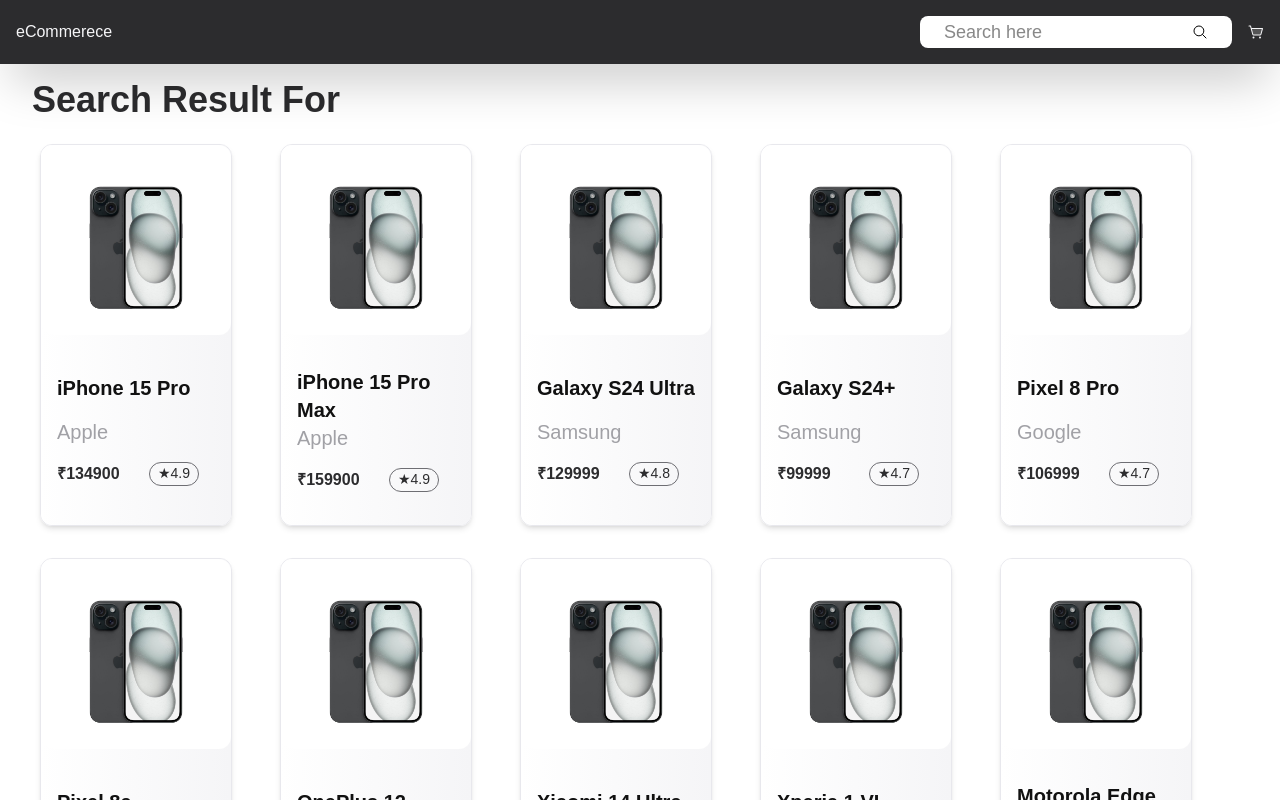
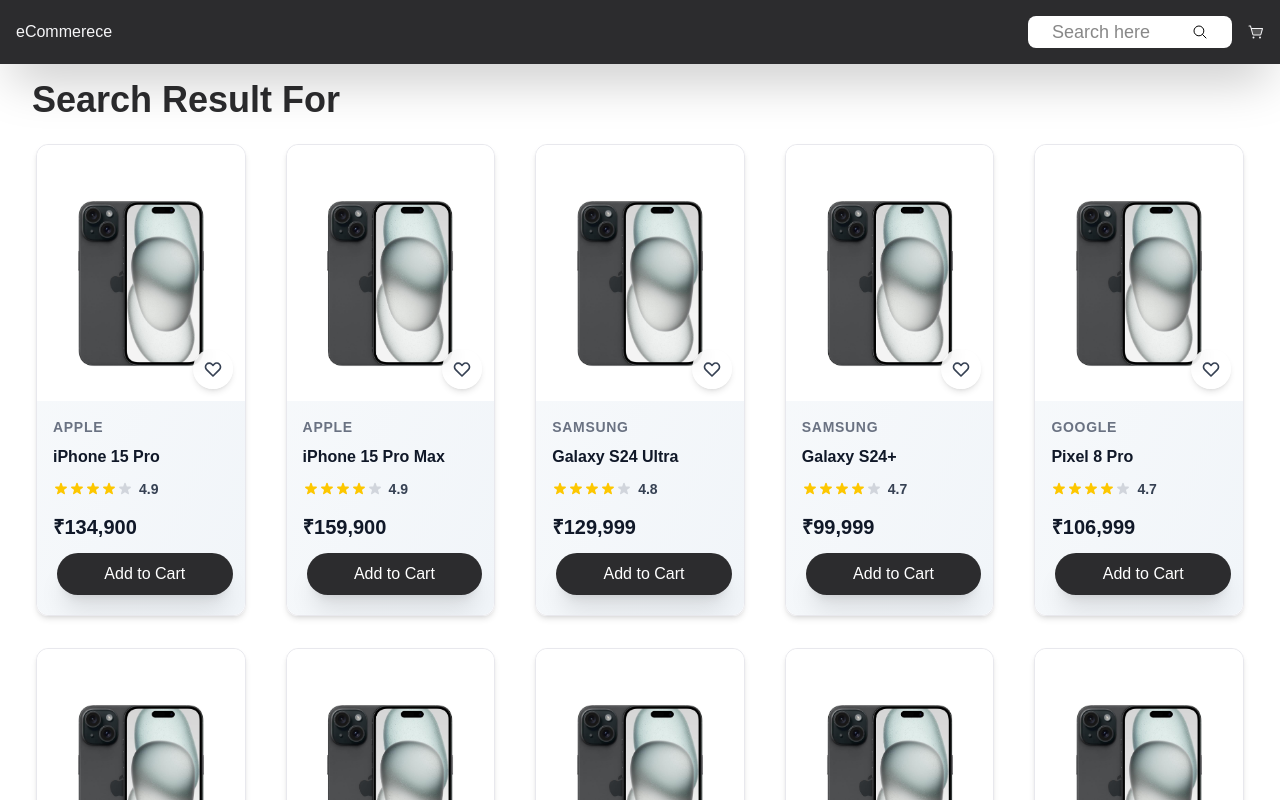
Before and after one commit to omkardalu/eCommerce, a Next.js app: page /search in a window 1280 px wide. Shown: the top 800 px of the page. Built offline with nearby package versions, Linux system fonts and the light colour scheme.

Commit message:
fix procuct card stylings and typos

```diff
--- a/app/cart/page.jsx
+++ b/app/cart/page.jsx
@@ -24,7 +24,7 @@
         {cartItems.length === 0 ? (
           <div>No Items Added Yet</div>
         ) : (
-          <section className="">
+          <section className=" w-screen">
             <div className="p-2 top-13 flex items-center justify-center gap-10 flex-wrap backdrop-blur-2xl  z-10 mb-4 sticky pb-3 md:max-w-1/2   shadow-md  mx-auto rounded-lg bg-(--cloud)/50 text-(--graphite) text-center">
               <p className="p-2 ">
                 Total Items: <p className="text-2xl">{cartItems.length}</p>
--- /dev/null
+++ b/components/AddToCartButton.jsx
@@ -0,0 +1,44 @@
+import React, { useEffect, useState } from "react";
+import Button from "./Button";
+import { useCart } from "@/app/providers/CartProvider";
+import { useToast } from "@/app/providers/ToastProvider";
+
+const AddToCartButton = ({id,type}) => {
+  const [cart, setCart] = useCart();
+  const toast = useToast();
+  const [addedToCart, setAddedToCart] = useState(false);
+
+  useEffect(() => {
+    if (cart.find((i) => i === id)) setAddedToCart(true);
+  }, []);
+
+  const addToCart = (id) => {
+    setCart([...cart, id]);
+    setAddedToCart(true);
+    toast("Item added to cart");
+  };
+
+  const removeFromCart = (id) => {
+    setCart(cart.filter((i) => i !== id));
+    setAddedToCart(false);
+    toast("Item removed from cart");
+  };
+
+  const handleCartBtn = () => {
+    if (addedToCart) {
+      removeFromCart(id);
+    } else {
+      addToCart(id);
+    }
+  };
+
+  return (
+    <Button
+      handler={handleCartBtn}
+      type={type||2}
+      text={addedToCart ? "Remove from Cart" : "Add to Cart"}
+    />
+  );
+};
+
+export default AddToCartButton;
--- a/components/Button.jsx
+++ b/components/Button.jsx
@@ -8,7 +8,7 @@
     break;
     default: styles = " shadow-xl  bg-(--graphite) text-(--snow) border border-transparent "
   }
-  return <button onClick={handler} className={`px-4 py-2 rounded-3xl cursor-pointer m-1 ${styles}`}>{text}</button>;
+  return <button onClick={handler} className={`px-4 py-2 w-full max-w-auto rounded-3xl cursor-pointer m-1 ${styles}`}>{text}</button>;
 };
 
 export default Button;
--- a/components/ProductCard.jsx
+++ b/components/ProductCard.jsx
@@ -1,32 +1,161 @@
+"use client";
 import Link from "next/link";
+import { useState } from "react";
 import Card from "./Card";
+import AddToCartButton from "./AddToCartButton";
+import ProductClient from "./ProductClient";
 
-const ProductCard = ({ id, name, brand, price, tag, rating }) => {
+const ProductCard = ({
+  id,
+  name,
+  brand,
+  price,
+  originalPrice,
+  tag,
+  rating,
+  image = "images/mobile/iphone15pro1.jpg",
+  badge,
+  discount
+}) => {
+  const [isWishlisted, setIsWishlisted] = useState(false);
+  const [isHovered, setIsHovered] = useState(false);
+
+  const discountPercentage = discount || (originalPrice ? Math.round(((originalPrice - price) / originalPrice) * 100) : 0);
+
   return (
-    <div className="md:w-1/4 shrink-0 h-xl md:mb-2 lg:w-1/5 xl:mb-4 xl:w-1/6 mx-4 ">
+    <div className="w-full sm:w-1/2 md:w-1/3 shrink-0 lg:w-1/4 xl:w-1/5 px-2 sm:px-3 mb-4">
       <Link href={`/product/${id}`}>
-      <Card>
-        <div className="grid grid-cols-2 md:grid-cols-1 md:grid-rows-2 bg-linear-to-l  from-(--cloud) to-(--snow)">
-          <div className="overflow-hidden z-0 hover:shadow-inner flex items-center ">
-              <img className="hover:scale-125 rounded-xl h-full w-auto" src="images/mobile/iphone15pro1.jpg" alt="" />
+        <Card className="h-full">
+          <div
+            className="relative overflow-hidden bg-linear-to-br from-slate-50 to-slate-100 rounded-xl transition-all duration-300"
+            onMouseEnter={() => setIsHovered(true)}
+            onMouseLeave={() => setIsHovered(false)}
+          >
+            {/* Image Container */}
+            <div className="relative overflow-hidden h-48 sm:h-56 md:h-64 flex items-center justify-center bg-white">
+              <img
+                src={image}
+                alt={name}
+                className={`w-full h-full object-cover transition-transform duration-500 ease-out ${
+                  isHovered ? "scale-110" : "scale-100"
+                }`}
+              />
+
+              {/* Badge */}
+              {badge && (
+                <div className="absolute top-3 left-3 bg-red-500 text-white px-3 py-1.5 rounded-full text-xs sm:text-sm font-bold animate-pulse">
+                  {badge}
+                </div>
+              )}
+
+              {/* Discount Badge */}
+              {discountPercentage > 0 && (
+                <div className="absolute top-3 right-3 bg-orange-500 text-white px-2.5 py-1 rounded-lg text-xs sm:text-sm font-bold shadow-lg">
+                  -{discountPercentage}%
+                </div>
+              )}
+
+              {/* Wishlist Button */}
+              <button
+                onClick={(e) => {
+                  e.preventDefault();
+                  setIsWishlisted(!isWishlisted);
+                }}
+                className={`absolute bottom-3 right-3 p-2.5 rounded-full transition-all duration-300 transform ${
+                  isWishlisted
+                    ? "bg-red-500 scale-110"
+                    : "bg-white/80 backdrop-blur-sm hover:bg-white"
+                } shadow-md hover:shadow-lg`}
+              >
+                <svg
+                  className={`w-5 h-5 transition-colors ${isWishlisted ? "text-white" : "text-gray-700"}`}
+                  fill={isWishlisted ? "currentColor" : "none"}
+                  viewBox="0 0 24 24"
+                  stroke="currentColor"
+                >
+                  <path
+                    strokeLinecap="round"
+                    strokeLinejoin="round"
+                    strokeWidth={2}
+                    d="M4.318 6.318a4.5 4.5 0 000 6.364L12 20.364l7.682-7.682a4.5 4.5 0 00-6.364-6.364L12 7.636l-1.318-1.318a4.5 4.5 0 00-6.364 0z"
+                  />
+                </svg>
+              </button>
+
+
             </div>
 
-          <div className="flex flex-col p-2 px-4 justify-center">
-            <p className="font-bold max-h-[2lh] overflow-hidden  xl:text-xl xl:pb-4 text-lg text-(--ink)">
+            {/* Content Section */}
+            <div className="p-3 sm:p-4">
+              {/* Brand */}
+              <p className="text-xs sm:text-sm text-gray-500 uppercase tracking-wider font-semibold">
+                {brand}
+              </p>
+
+              {/* Product Name */}
+              <h3 className="text-sm sm:text-base font-bold text-gray-900 mt-2 line-clamp-2 hover:text-blue-600 transition-colors">
                 {name}
-            </p>
-            <p className=" pb-2 text-(--silver) xl:text-xl xl:pb-4">{brand}</p>
-            <div className="flex justify-between sm:pr-4">
-              <p className="text-(--graphite) font-bold ">₹{price}</p>
-              <p className="text-(--graphite) border text-sm border-(--slate) rounded-2xl px-2 ">★{rating}</p>
+              </h3>
+
+              {/* Rating */}
+              <div className="flex items-center gap-1.5 mt-2.5">
+                <div className="flex items-center">
+                  {[...Array(5)].map((_, i) => (
+                    <svg
+                      key={i}
+                      className={`w-3.5 h-3.5 sm:w-4 sm:h-4 ${
+                        i < Math.floor(rating) ? "text-yellow-400" : "text-gray-300"
+                      }`}
+                      fill="currentColor"
+                      viewBox="0 0 20 20"
+                    >
+                      <path d="M9.049 2.927c.3-.921 1.603-.921 1.902 0l1.07 3.292a1 1 0 00.95.69h3.462c.969 0 1.371 1.24.588 1.81l-2.8 2.034a1 1 0 00-.364 1.118l1.07 3.292c.3.921-.755 1.688-1.54 1.118l-2.8-2.034a1 1 0 00-1.175 0l-2.8 2.034c-.784.57-1.838-.197-1.539-1.118l1.07-3.292a1 1 0 00-.364-1.118L2.98 8.72c-.783-.57-.38-1.81.588-1.81h3.461a1 1 0 00.951-.69l1.07-3.292z" />
+                    </svg>
+                  ))}
+                </div>
+                <span className="text-xs sm:text-sm font-semibold text-gray-700">
+                  {rating.toFixed(1)}
+                </span>
+              </div>
+
+              {/* Price Section */}
+              <div className="mt-3.5 space-y-2">
+                <div className="flex items-center gap-2">
+                  <span className="text-lg sm:text-xl font-bold text-gray-900">
+                    ₹{price.toLocaleString()}
+                  </span>
+                  {originalPrice && (
+                    <span className="text-xs sm:text-sm text-gray-400 line-through">
+                      ₹{originalPrice.toLocaleString()}
+                    </span>
+                  )}
+                </div>
+
+                {/* Add to Cart Button */}
+                <AddToCartButton id={id} type={1} />
               </div>
             </div>
           </div>
         </Card>
       </Link>
+
+      <style jsx>{`
+        @keyframes fade-in {
+          from {
+            opacity: 0;
+          }
+          to {
+            opacity: 1;
+          }
+        }
+        .animate-fade-in {
+          animation: fade-in 0.3s ease-out;
+        }
+      `}</style>
     </div>
   );
 };
+
 export default ProductCard;
 
 /*
--- a/components/ProductCurrosal.jsx
+++ b/components/ProductCurrosal.jsx
@@ -6,7 +6,7 @@
     <div className="my-4 px-4">
       <p className="text-4xl text-(--graphite) font-extrabold px-4 my-4">{name}</p>
       <div className="">
-        <div className="flex items-center   flex-wrap  justify-start overflow-x-auto">
+        <div className="flex items-center flex-wrap  justify-start overflow-x-auto">
           {items.map((product) => {
             return (
               <ProductCard
--- a/features/components/HomeHeader.jsx
+++ b/features/components/HomeHeader.jsx
@@ -6,17 +6,17 @@
 
 const HomeHeader = () => {
   return (
-    <header className="p-4 sticky top-0 left-0 right-0 z-50 shadow-2xl  bg-(--graphite) text-(--cloud)">
+    <header className="p-4 sticky top-0 left-0 right-0 z-50 shadow-2xl bg-(--graphite) text-(--cloud)">
       <div className="flex justify-between items-center">
         <h1>
           <Link href={"/"}>eCommerece</Link>
         </h1>
-        <div className="flex gap-4 items-center ">
+        <div className="flex gap-4  items-center ">
           <form action="/search" method="get" className="flex items-center px-4 rounded-lg bg-(--snow)">
             <input
               type="search"
               name="s"
-              className="text-(--ink) outline-0 font-medium text-lg px-2"
+              className="text-(--ink) w-35 outline-0 font-medium text-lg px-2"
               placeholder="Search here"
             />
             <button type="submit" className="text-black p-2">
```
Also changed, not shown: app/page.jsx (+35 -7 lines), components/ProductClient.jsx (+3 -33 lines). Lines whose indentation alone changed are shown as unchanged.
